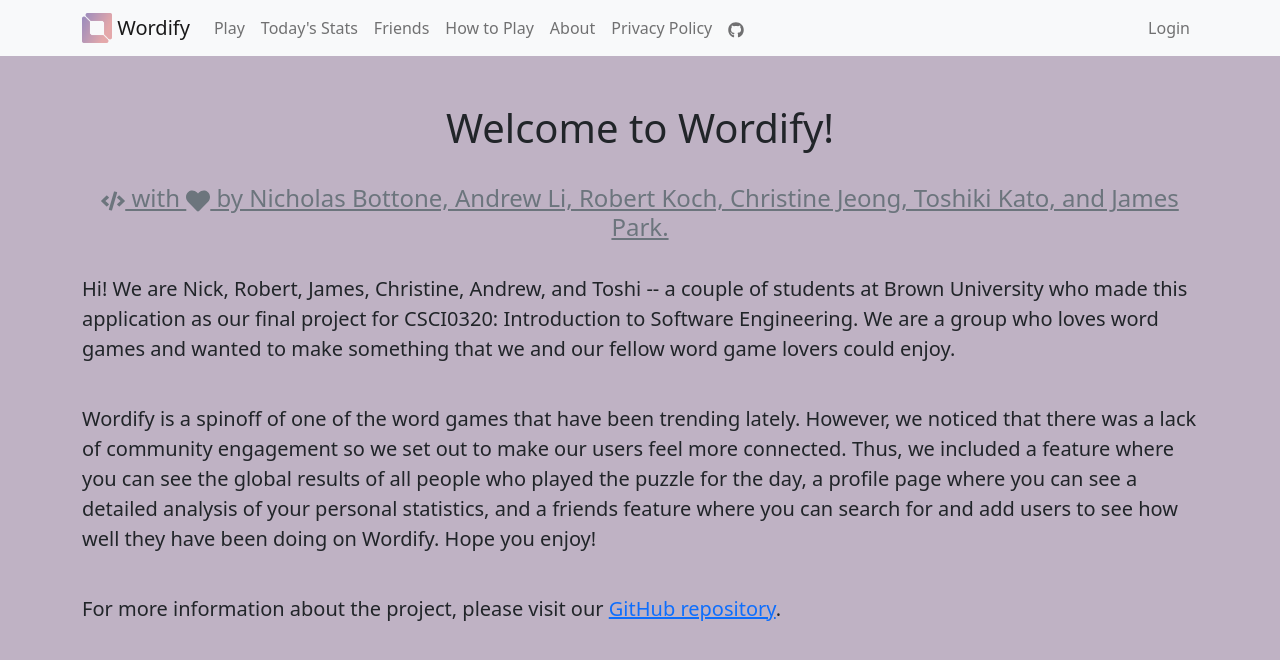
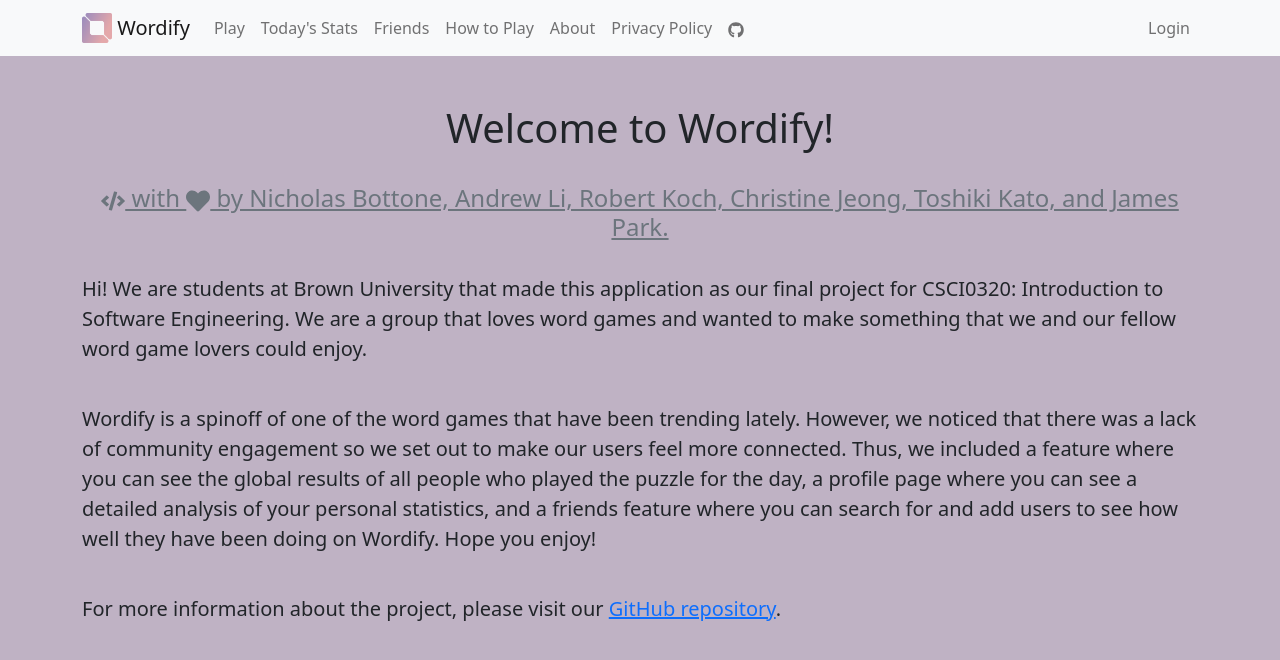
Before and after one commit to NicholasBottone/Wordify, a Next.js app: page /about in a window 1280 px wide. Shown: the top 660 px of the page. Built offline with nearby package versions, Linux system fonts and the light colour scheme; no server answers.

Commit message:
fix: Fix link in navbar and modify instructions wording

```diff
--- a/components/Header.tsx
+++ b/components/Header.tsx
@@ -42,7 +42,7 @@ export default function Header() {
                 </Nav.Link>
               </Link>
               <Link href="/instructions">
-                <Nav.Link as="a" href="/friends">
+                <Nav.Link as="a" href="/instructions">
                   How to Play
                 </Nav.Link>
               </Link>
--- a/pages/about.tsx
+++ b/pages/about.tsx
@@ -18,11 +18,10 @@ export default function About() {
       </h4>
       <br />
       <p className="fs-5">
-        Hi! We are Nick, Robert, James, Christine, Andrew, and Toshi -- a couple
-        of students at Brown University who made this application as our final
-        project for CSCI0320: Introduction to Software Engineering. We are a
-        group who loves word games and wanted to make something that we and our
-        fellow word game lovers could enjoy.
+        Hi! We are students at Brown University that made this application as
+        our final project for CSCI0320: Introduction to Software Engineering. We
+        are a group that loves word games and wanted to make something that we
+        and our fellow word game lovers could enjoy.
       </p>
       <br />
       <p className="fs-5">
```
Also changed, not shown: pages/instructions.tsx (+12 -15 lines).
